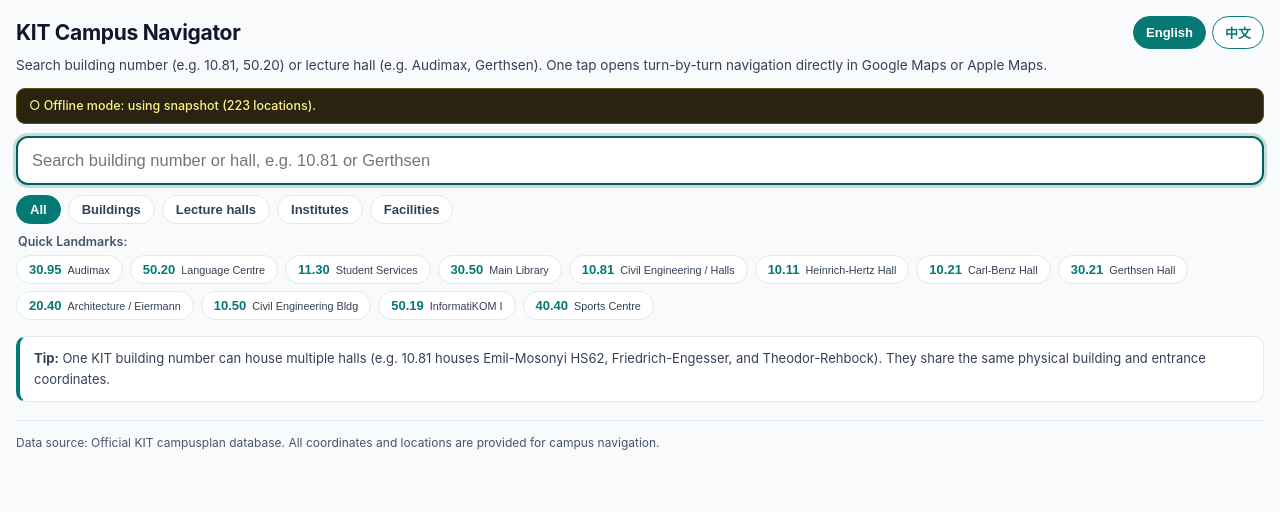
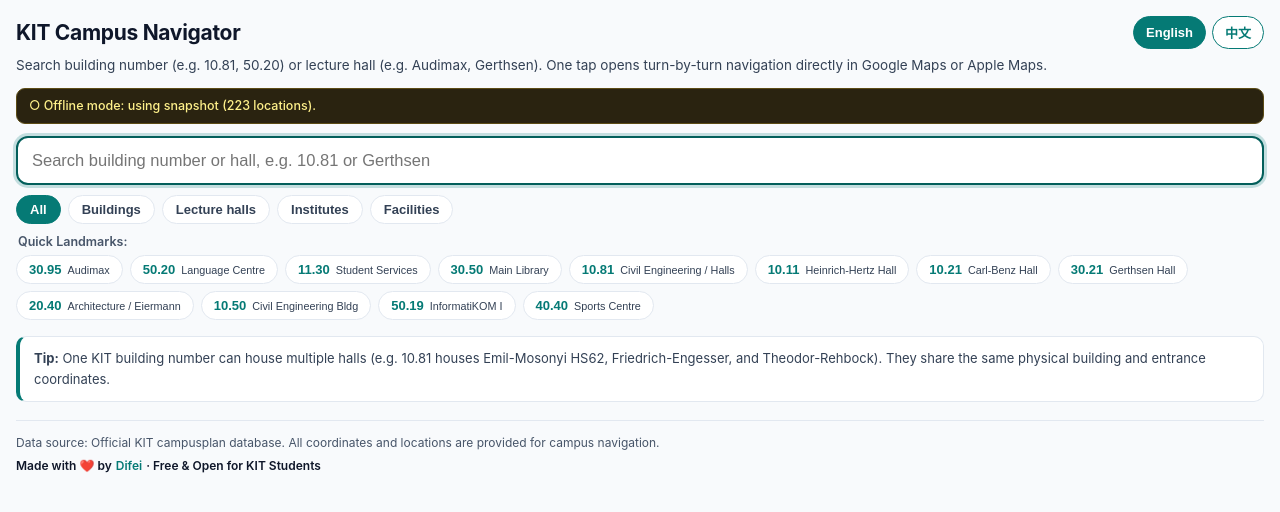
Before and after one commit to difeih/kit-campus-nav, a plain HTML site: page index.html in a window 1280 px wide. Drawn offline with Linux system fonts and the light colour scheme; no server answers.

Commit message:
Add author credit: Made with ❤️ by Difei

```diff
--- a/index.html
+++ b/index.html
@@ -182,6 +182,10 @@ footer{
   font-size:12px;color:var(--text-muted);line-height:1.6;
   margin-top:18px;padding-top:12px;border-top:1px solid var(--border-light);
 }
+.credit{
+  margin-top:4px;font-weight:600;color:var(--text-main);display:flex;align-items:center;gap:4px;
+}
+.credit span{color:var(--kit-brand)}
 </style>
 </head>
 <body>
@@ -249,7 +253,7 @@ const I18N = {
     note:'<b>Tip:</b> One KIT building number can house multiple halls (e.g. 10.81 houses Emil-Mosonyi HS62, Friedrich-Engesser, and Theodor-Rehbock). They share the same physical building and entrance coordinates.',
     live:    n => `● Live data: connected to kit.edu (${n} locations).`,
     fallback:n => `○ Offline mode: using snapshot (${n} locations).`,
-    footer:'Data source: Official KIT campusplan database. All coordinates and locations are provided for campus navigation.'
+    footer:'Data source: Official KIT campusplan database. All coordinates and locations are provided for campus navigation.<div class="credit">Made with ❤️ by <span>Difei</span> · Free & Open for KIT Students</div>'
   },
   zh: {
     title:'KIT 楼号查找器',
@@ -266,7 +270,7 @@ const I18N = {
     note:'<b>说明：</b>一个 KIT 楼号内可能包含多个讲堂（例如 10.81 内有 Emil-Mosonyi HS62、Friedrich-Engesser、Theodor-Rehbock），均共享同一大楼与入口坐标。',
     live:    n => `● 在线数据：已连接 kit.edu 实时库（共 ${n} 条数据）。`,
     fallback:n => `○ 离线模式：使用内置快照（共 ${n} 条数据）。`,
-    footer:'数据来源：KIT 官方 campusplan 开放数据库。所有地理坐标仅用于校园导航指引。'
+    footer:'数据来源：KIT 官方 campusplan 开放数据库。所有地理坐标仅用于校园导航指引。<div class="credit">Made with ❤️ by <span>Difei</span> · 免费开放给所有 KIT 同学</div>'
   }
 };
 
@@ -409,7 +413,7 @@ function renderChrome() {
   document.getElementById('title').textContent = T().title;
   document.getElementById('sub').textContent   = T().sub;
   document.getElementById('note').innerHTML    = T().note;
-  document.getElementById('footer').textContent= T().footer;
+  document.getElementById('footer').innerHTML  = T().footer;
   qEl.placeholder = T().ph;
   document.getElementById('btn-zh').classList.toggle('on', lang === 'zh');
   document.getElementById('btn-en').classList.toggle('on', lang === 'en');
```
